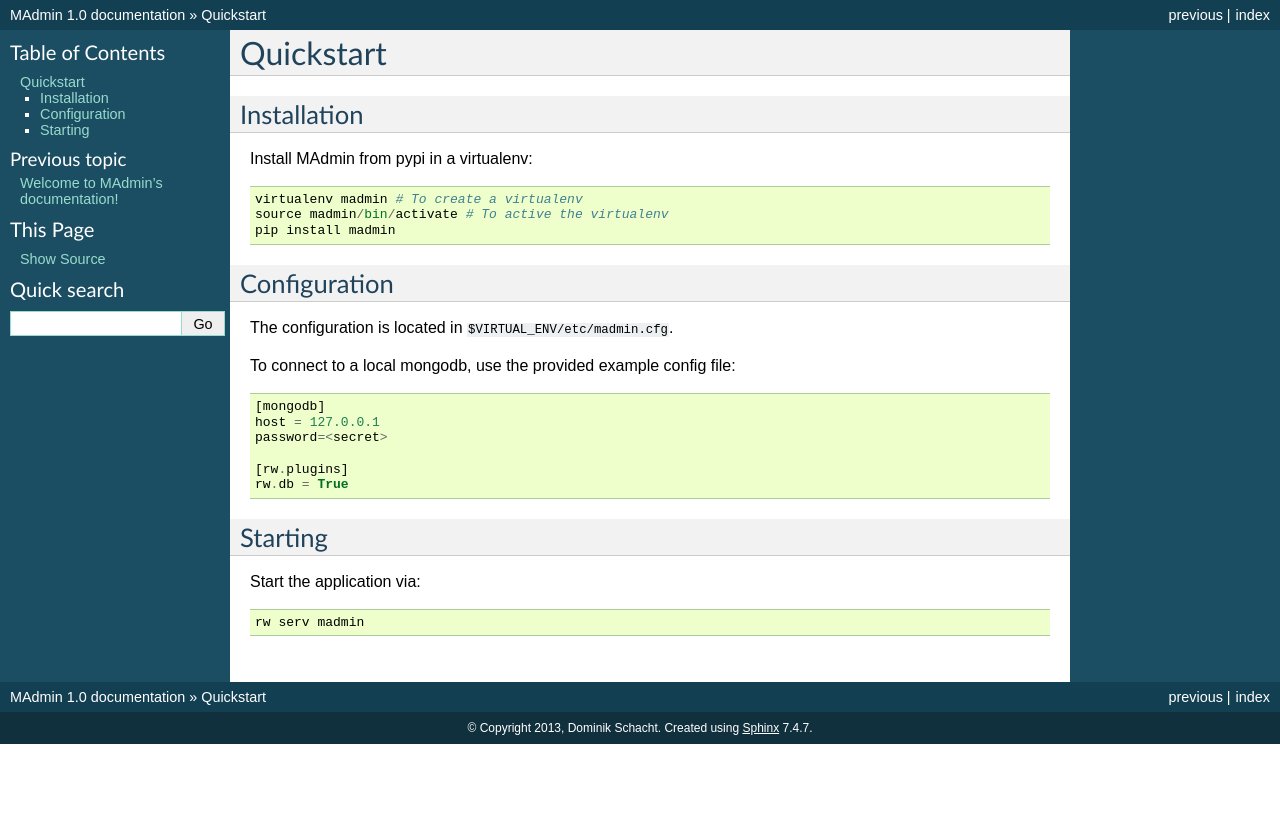
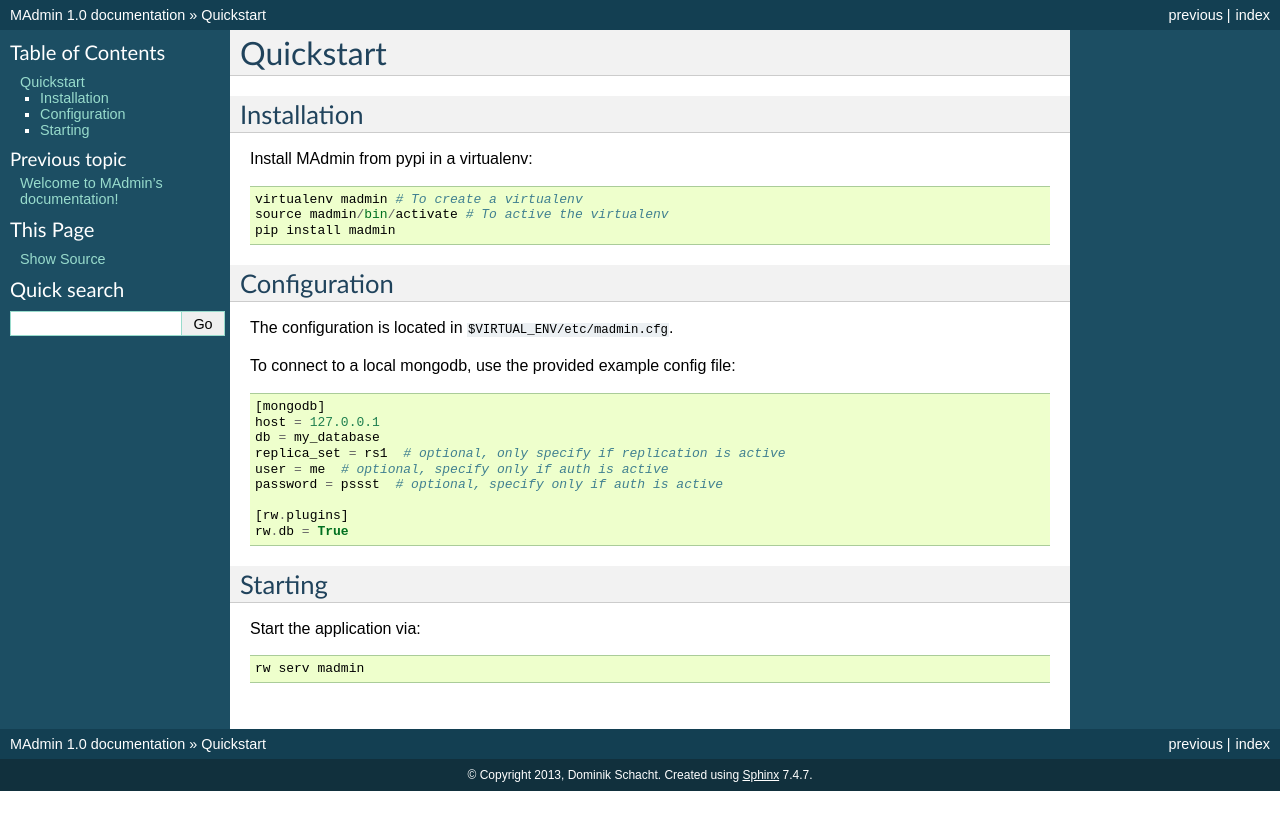
Before and after one commit to GreyRook/madmin, a Sphinx documentation site: the page built from doc/quickstart.rst, in a window 1280 px wide. Shown: the top 830 px of the page. Built offline with Sphinx 7.4.7, drawn with Linux system fonts in a browser that asks for light colours.

Commit message:
extended example config in doc

```diff
--- a/doc/quickstart.rst
+++ b/doc/quickstart.rst
@@ -21,7 +21,10 @@
 
     [mongodb]
     host = 127.0.0.1
-    password=<secret>
+    db = my_database
+    replica_set = rs1  # optional, only specify if replication is active
+    user = me  # optional, specify only if auth is active
+    password = pssst  # optional, specify only if auth is active
 
     [rw.plugins]
     rw.db = True
```
